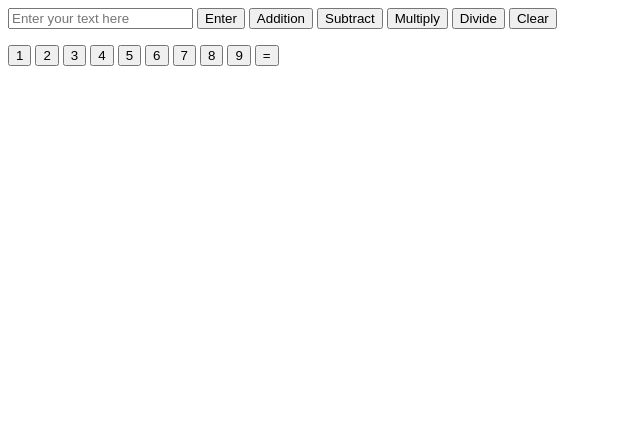
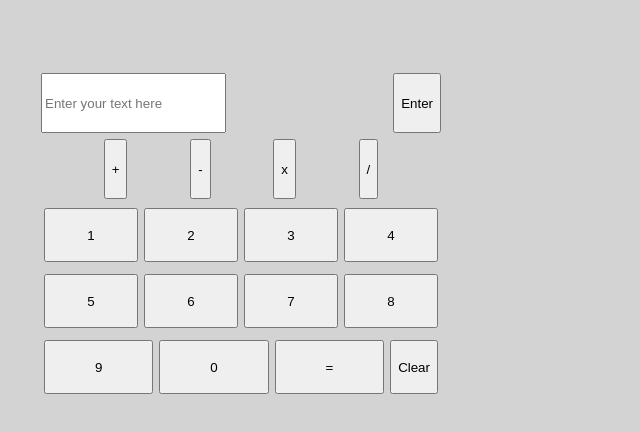
Before and after one commit to Rhumph/Calculator-TOP-Project, a plain HTML site: page index.html in a window 1280 px wide. Shown: the whole page, without its empty margins (0-640 px from the left). Drawn offline with Linux system fonts and the light colour scheme.

Commit message:
Added stylign to element

```diff
--- a/index.html
+++ b/index.html
@@ -1,5 +1,6 @@
 <!DOCTYPE html>
 <html lang="en">
+
 <head>
     <meta charset="UTF-8">
     <meta name="viewport" content="width=device-width, initial-scale=1.0">
@@ -7,31 +8,52 @@
     <script src="script.js" defer></script>
     <link rel="stylesheet" href="styles.css">
 </head>
+
 <body>
     <div class="baseDiv">
-        <input type="text" id="userInput" class="user-input" placeholder="Enter your text here">
-        <button class="enter-btn" onclick="inputNumbers()">Enter</button>
-        <button onclick="add(numbers)">Addition</button>
-        <button onclick="subtract([5,2,2])">Subtract</button>
-        <button onclick="multiply([5,2,2])">Multiply</button>
-        <button onclick="divide([5,2,2])">Divide</button>
-        <button onclick="clear()">Clear</button>
+
         <!-- You basically got up to finishing off the basic add function, it works, now you just need to make one for the other math functions, should be mostly a copy and paste job, then a mathod to input numbers to each function -->
         <p class="test-output"></p>
 
         <div class="calc-ui">
+
+            <div id="row1" class="calc-ui-row">
+                <input type="text" id="userInput" class="user-input" placeholder="Enter your text here">
+                <button class="enter-btn" onclick="inputNumbers()">Enter</button>
+            </div>
+
+            <div id="row2" class="calc-ui-row">
+                <button onclick="add(numbers)" id="add" class="operator-btn">+</button>
+                <button onclick="subtract()" id="subtract">-</button>
+                <button onclick="multiply()" id="multiply">x</button>
+                <button onclick="divide()" id="divide">/</button>
+            </div>
+
+            <div id="row3" class="calc-ui-row">
                 <button class="calc-ui-button">1</button>
                 <button class="calc-ui-button">2</button>
                 <button class="calc-ui-button">3</button>
                 <button class="calc-ui-button">4</button>
+            </div>
+
+
+            <div id="row4" class="calc-ui-row">
                 <button class="calc-ui-button">5</button>
                 <button class="calc-ui-button">6</button>
                 <button class="calc-ui-button">7</button>
                 <button class="calc-ui-button">8</button>
+            </div>
+
+            <div id="row5" class="calc-ui-row">
                 <button class="calc-ui-button">9</button>
+                <button class="calc-ui-button">0</button>
                 <button class="calc-ui-button">=</button>
+                <button onclick="clear()" id="clearBtn">Clear</button>
+        </div>
+
         </div>
     </div>
 
 </body>
+
 </html>
--- a/styles.css
+++ b/styles.css
@@ -0,0 +1,45 @@
+body {
+    display: flex;
+    background-color: lightgrey;
+    padding: 10px;
+}
+
+.baseDiv {
+    display: flex;
+    flex-direction: column;
+    align-items: center;
+    justify-content: center;
+}
+
+.calc-ui{
+    display: flex;
+    flex-direction: column;
+    width: 400px;
+    padding: 20px;
+}
+
+.calc-ui-row {
+    width:100%;
+    display: flex;
+    margin: 3px;
+    justify-content: space-evenly;
+    height: 60px;
+}
+
+.calc-ui-button {
+    width: 100%;
+    margin: 3px;
+}
+
+#row1 {
+    width: 100%;
+    justify-content: space-between;
+}
+
+#clearBtn {
+    margin: 3px;
+}
+
+.clearBtn {
+    width: 100%;
+}
```
Lines whose indentation alone changed are shown as unchanged.
